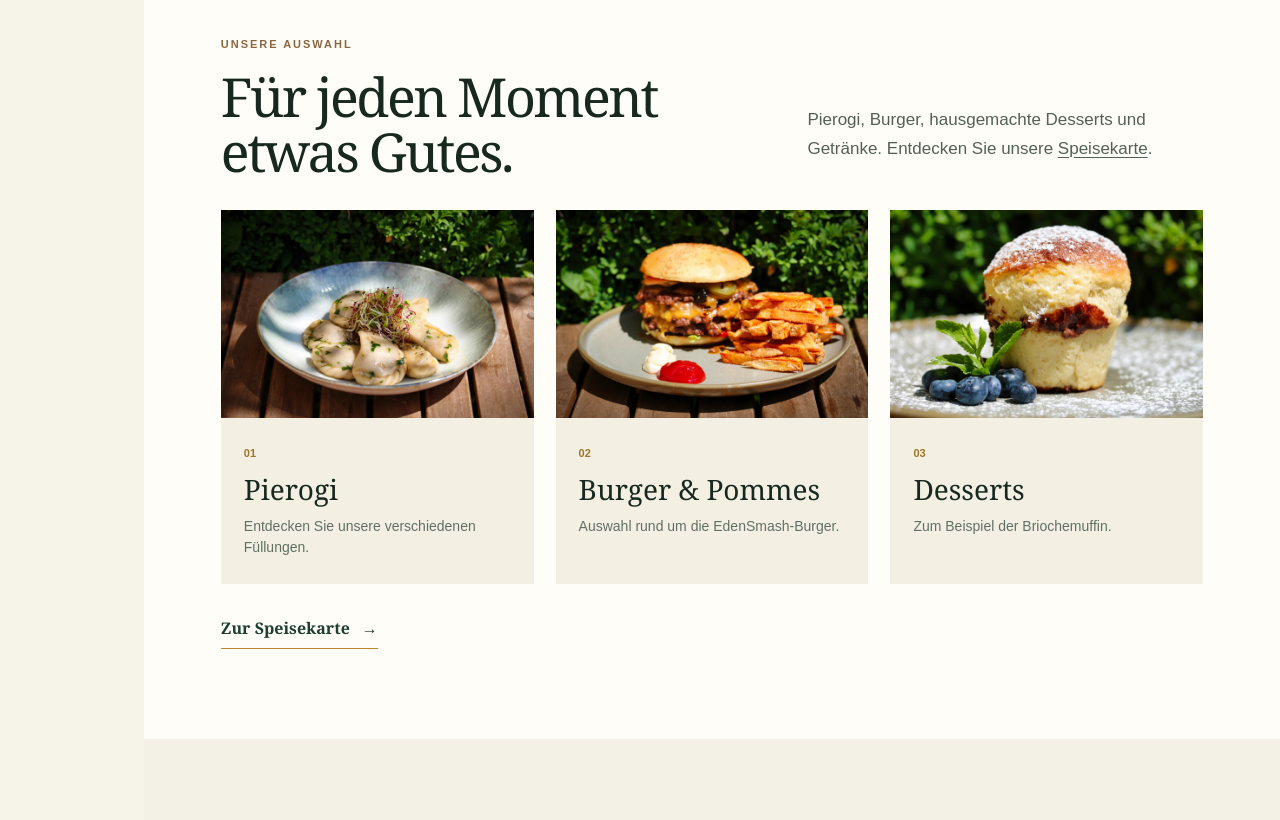
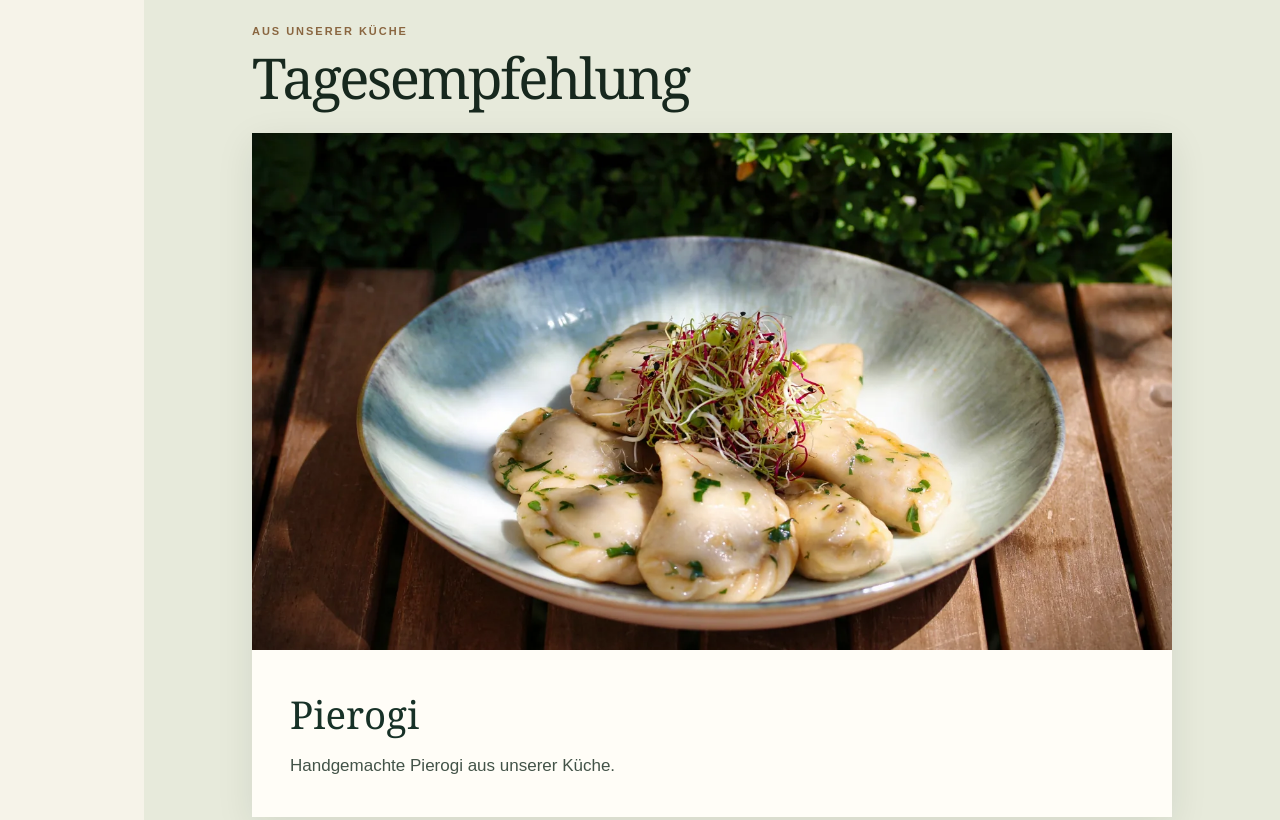
Before and after one commit to WolvesPSD/taste-of-eden, a plain HTML site: page index.html in a window 1280 px wide. Shown: the part 1780-2600 px from the top of the page. Drawn offline with Linux system fonts and the light colour scheme.

Commit message:
Publish daily recommendation and editable about section

```diff
--- a/index.html
+++ b/index.html
@@ -8,9 +8,9 @@
   <meta name="description" content="Taste of Eden in St. Gallen: Pierogi, Burger, Speisekarte, Foodtruck und Events entdecken.">
   <title>Taste of Eden · St. Gallen</title>
   <link rel="stylesheet" href="styles.css?v=20261118b">
-  <link rel="stylesheet" href="extras.css?v=20261118g">
+  <link rel="stylesheet" href="extras.css?v=20261118h">
   <script src="script.js?v=20261118c" defer></script>
-  <script src="content.js?v=20261118e" defer></script>
+  <script src="content.js?v=20261118f" defer></script>
 </head>
 <body data-page="home">
   <a class="skip-link" href="#main">Zum Inhalt springen</a>
@@ -66,6 +66,20 @@
       <div class="special-event-copy"><p class="eyebrow" data-special-eyebrow></p><h2 id="special-home-title" data-special-title></h2><p class="special-event-date" data-special-date></p><p data-special-description></p><div class="special-event-actions"><button class="button button-gold" type="button" data-special-reserve data-inquiry="Reservierung" hidden>Reservierung anfragen</button><a class="text-link" data-special-link hidden></a></div><p class="special-event-notice" data-special-reservation-notice hidden>Reservierungen gelten erst nach Bestätigung durch das Restaurant.</p></div>
     </section>
 
+    <section class="section daily-recommendation" data-daily hidden aria-labelledby="daily-heading">
+      <div class="daily-card">
+        <p class="eyebrow">AUS UNSERER KÜCHE</p>
+        <h2 id="daily-heading">Tagesempfehlung</h2>
+        <figure class="daily-figure">
+          <img data-daily-image alt="" loading="lazy">
+          <figcaption>
+            <h3 data-daily-title></h3>
+            <p data-daily-text></p>
+          </figcaption>
+        </figure>
+      </div>
+    </section>
+
     <section id="speisekarte" class="section section-intro">
       <div class="section-heading">
         <p class="eyebrow">UNSERE AUSWAHL</p>
@@ -100,6 +114,7 @@
       <div class="feature-mark">TASTE<br>OF<br>EDEN</div>
       <div><p class="eyebrow">ÜBER UNS</p><h2>Gutes Essen.<br>Ein guter Moment.</h2></div>
       <p>Willkommen bei Taste of Eden in St. Gallen. Entdecken Sie unsere Speisen vor Ort oder bestellen Sie über unseren Lieferservice.</p>
+      <figure class="about-image" hidden><img alt="" loading="lazy"></figure>
     </section>
 
     <section class="section event-teaser">
```
